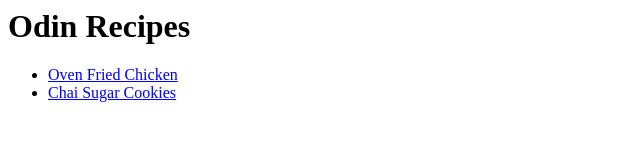
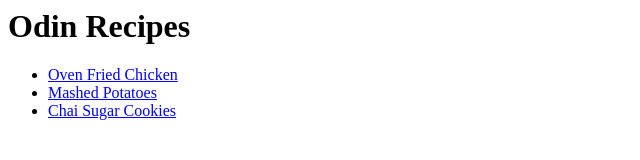
Before and after one commit to austinf01/odin-recipes, a plain HTML site: page index.html in a window 1280 px wide. Shown: the whole page, without its empty margins (0-640 px from the left). Drawn offline with Linux system fonts and the light colour scheme.

Commit message:
Added link to mashed potatoes recipe

```diff
--- a/index.html
+++ b/index.html
@@ -10,8 +10,8 @@
         <h1>Odin Recipes</h1>
         <ul>
             <li><a href="recipes/friedchicken.html">Oven Fried Chicken</a></li>
+            <li><a href="recipes/mashedpotatoes.html">Mashed Potatoes</a></li>
             <li><a href="recipes/chaisugarcookies.html">Chai Sugar Cookies</a></li>
-
         </ul>
     </body>
 
```
